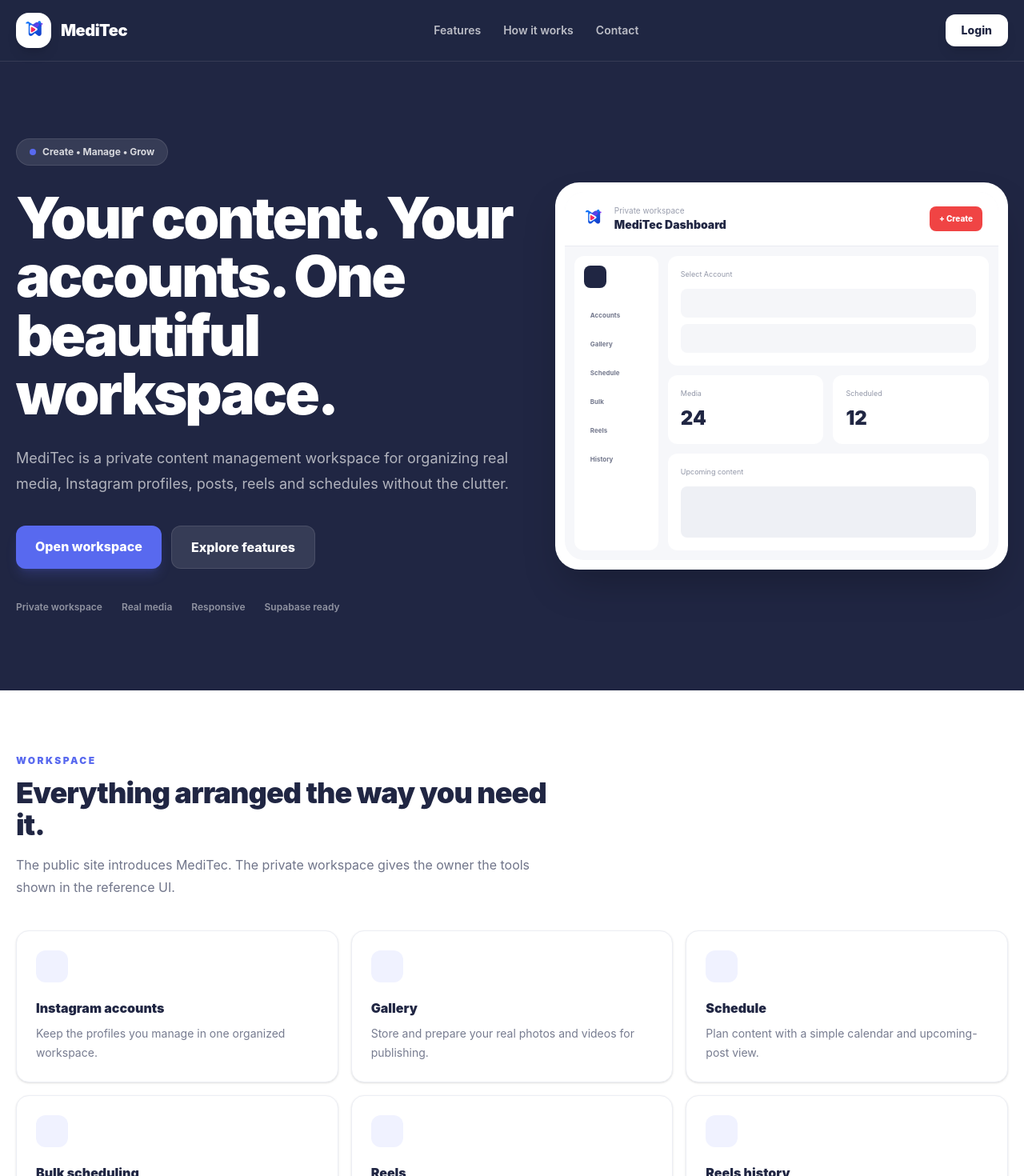
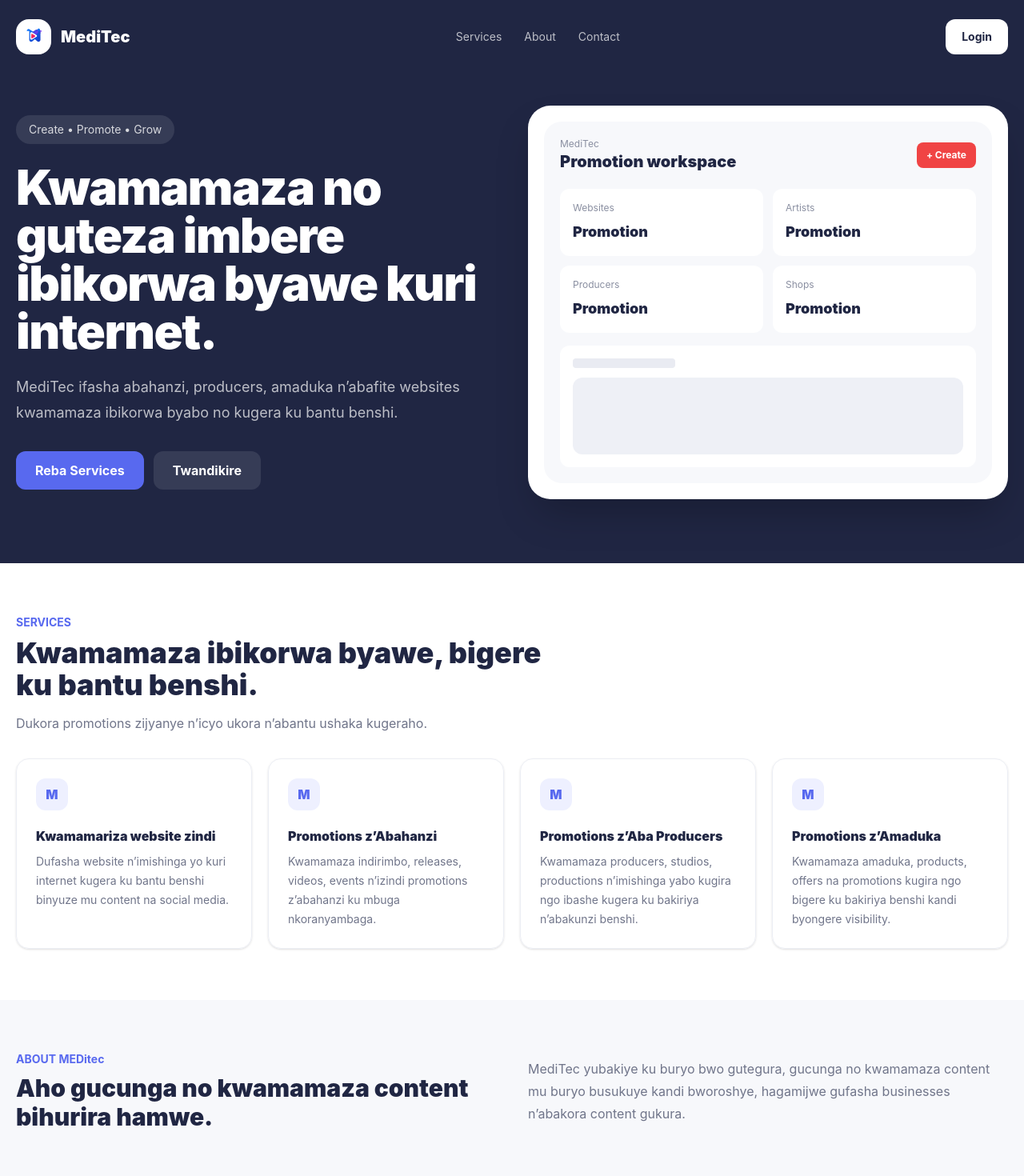
Before and after one commit to senid-221/MedTec, a Next.js app: page / in a window 1280 px wide. Shown: the top 1470 px of the page at 80% size. Built offline with nearby package versions, Linux system fonts and the light colour scheme.

Commit message:
Add MediTec services for websites, artists, producers and shops

```diff
--- a/src/app/page.tsx
+++ b/src/app/page.tsx
@@ -1,102 +1,28 @@
 'use client';
-
 import Image from 'next/image';
 import Link from 'next/link';
 
-const features = [
-  ['Instagram accounts', 'Keep the profiles you manage in one organized workspace.'],
-  ['Gallery', 'Store and prepare your real photos and videos for publishing.'],
-  ['Schedule', 'Plan content with a simple calendar and upcoming-post view.'],
-  ['Bulk scheduling', 'Prepare multiple pieces of content in one workflow.'],
-  ['Reels', 'Create and organize short-form video content quickly.'],
-  ['Reels history', 'Keep a clear record of content you have prepared.'],
+const services = [
+  ['Kwamamariza website zindi', 'Dufasha website n’imishinga yo kuri internet kugera ku bantu benshi binyuze mu content na social media.'],
+  ['Promotions z’Abahanzi', 'Kwamamaza indirimbo, releases, videos, events n’izindi promotions z’abahanzi ku mbuga nkoranyambaga.'],
+  ['Promotions z’Aba Producers', 'Kwamamaza producers, studios, productions n’imishinga yabo kugira ngo ibashe kugera ku bakiriya n’abakunzi benshi.'],
+  ['Promotions z’Amaduka', 'Kwamamaza amaduka, products, offers na promotions kugira ngo bigere ku bakiriya benshi kandi byongere visibility.'],
 ];
 
-export default function Home() {
-  return (
-    <main className="min-h-screen bg-[#202643] text-white">
-      <header className="sticky top-0 z-20 border-b border-white/10 bg-[#202643]/95 backdrop-blur">
-        <div className="mx-auto flex max-w-7xl items-center justify-between px-5 py-4">
-          <Link href="/" className="flex items-center gap-3">
-            <span className="flex h-11 w-11 items-center justify-center rounded-2xl bg-white p-1.5 shadow-lg">
-              <Image src="/logo.svg" alt="MediTec" width={38} height={38} priority />
-            </span>
-            <span className="text-xl font-black tracking-tight">MediTec</span>
-          </Link>
-          <nav className="hidden items-center gap-7 text-sm font-semibold text-white/70 md:flex">
-            <a href="#features" className="hover:text-white">Features</a>
-            <a href="#workflow" className="hover:text-white">How it works</a>
-            <a href="#contact" className="hover:text-white">Contact</a>
-          </nav>
-          <Link href="/login" className="rounded-xl bg-white px-5 py-2.5 text-sm font-extrabold text-[#202643] shadow-lg transition hover:-translate-y-0.5">
-            Login
-          </Link>
-        </div>
-      </header>
-
-      <section className="mx-auto grid max-w-7xl items-center gap-12 px-5 pb-24 pt-16 lg:grid-cols-[1.05fr_.95fr] lg:pt-24">
-        <div>
-          <div className="inline-flex items-center gap-2 rounded-full border border-white/10 bg-white/10 px-4 py-2 text-xs font-bold text-white/80">
-            <span className="h-2 w-2 rounded-full bg-[#5869ef]" /> Create • Manage • Grow
-          </div>
-          <h1 className="mt-7 max-w-3xl text-5xl font-black leading-[1.02] tracking-[-0.04em] md:text-7xl">
-            Your content. Your accounts. One beautiful workspace.
-          </h1>
-          <p className="mt-7 max-w-2xl text-lg leading-8 text-white/65">
-            MediTec is a private content management workspace for organizing real media, Instagram profiles, posts, reels and schedules without the clutter.
-          </p>
-          <div className="mt-9 flex flex-wrap gap-3">
-            <Link href="/login" className="rounded-xl bg-[#5869ef] px-6 py-3.5 font-extrabold shadow-lg shadow-[#5869ef]/20 transition hover:-translate-y-0.5">Open workspace</Link>
-            <a href="#features" className="rounded-xl border border-white/10 bg-white/10 px-6 py-3.5 font-extrabold transition hover:bg-white/15">Explore features</a>
-          </div>
-          <div className="mt-10 flex flex-wrap gap-6 text-xs font-semibold text-white/50">
-            <span>Private workspace</span><span>Real media</span><span>Responsive</span><span>Supabase ready</span>
-          </div>
-        </div>
-
-        <div className="rounded-[30px] bg-white p-3 shadow-2xl shadow-black/25">
-          <div className="overflow-hidden rounded-[24px] bg-[#f6f7fa] text-[#202643]">
-            <div className="flex items-center justify-between border-b border-[#e9ebf1] bg-white px-5 py-4">
-              <div className="flex items-center gap-3"><Image src="/logo.svg" alt="" width={30} height={30}/><div><p className="text-[10px] text-[#9a9eae]">Private workspace</p><p className="text-sm font-black">MediTec Dashboard</p></div></div>
-              <span className="rounded-lg bg-[#f04444] px-3 py-2 text-[10px] font-extrabold text-white">+ Create</span>
-            </div>
-            <div className="grid grid-cols-[105px_1fr] gap-3 p-3">
-              <div className="rounded-xl bg-white p-3">
-                <div className="mb-5 h-7 w-7 rounded-lg bg-[#202643]" />
-                {['Accounts','Gallery','Schedule','Bulk','Reels','History'].map((x) => <div key={x} className="mb-2 rounded-lg px-2 py-2 text-[8px] font-bold text-[#74798d]">{x}</div>)}
-              </div>
-              <div className="space-y-3">
-                <div className="rounded-xl bg-white p-4"><p className="text-[9px] text-[#9297a8]">Select Account</p><div className="mt-3 h-9 rounded-lg bg-[#f5f6f9]"/><div className="mt-2 h-9 rounded-lg bg-[#f5f6f9]"/></div>
-                <div className="grid grid-cols-2 gap-3"><div className="rounded-xl bg-white p-4"><p className="text-[9px] text-[#9297a8]">Media</p><p className="mt-2 text-2xl font-black">24</p></div><div className="rounded-xl bg-white p-4"><p className="text-[9px] text-[#9297a8]">Scheduled</p><p className="mt-2 text-2xl font-black">12</p></div></div>
-                <div className="rounded-xl bg-white p-4"><p className="text-[9px] text-[#9297a8]">Upcoming content</p><div className="mt-3 h-16 rounded-lg bg-[#eef0f5]"/></div>
-              </div>
-            </div>
-          </div>
-        </div>
-      </section>
-
-      <section id="features" className="bg-white py-20 text-[#202643]">
-        <div className="mx-auto max-w-7xl px-5">
-          <div className="max-w-2xl"><p className="text-xs font-black uppercase tracking-[.2em] text-[#5869ef]">Workspace</p><h2 className="mt-3 text-4xl font-black tracking-tight">Everything arranged the way you need it.</h2><p className="mt-4 leading-7 text-[#70758a]">The public site introduces MediTec. The private workspace gives the owner the tools shown in the reference UI.</p></div>
-          <div className="mt-10 grid gap-4 sm:grid-cols-2 lg:grid-cols-3">
-            {features.map(([title, body]) => <div key={title} className="rounded-2xl border border-[#eceef4] bg-white p-6 shadow-sm transition hover:-translate-y-1 hover:shadow-md"><div className="mb-5 h-10 w-10 rounded-xl bg-[#f0f2ff]"/><h3 className="font-black">{title}</h3><p className="mt-2 text-sm leading-6 text-[#777c90]">{body}</p></div>)}
-          </div>
-        </div>
-      </section>
-
-      <section id="workflow" className="bg-[#f6f7fa] py-20 text-[#202643]">
-        <div className="mx-auto max-w-7xl px-5">
-          <div className="grid gap-6 md:grid-cols-3">
-            {[['01', 'Add accounts', 'Pin the Instagram profiles you manage.'], ['02', 'Prepare media', 'Upload your real photos and videos into the gallery.'], ['03', 'Create & schedule', 'Choose a profile, create content and plan when it goes out.']].map(([num, title, body]) => <div key={num} className="rounded-2xl bg-white p-7 shadow-sm"><span className="text-sm font-black text-[#5869ef]">{num}</span><h3 className="mt-4 text-xl font-black">{title}</h3><p className="mt-2 text-sm leading-6 text-[#777c90]">{body}</p></div>)}
-          </div>
-        </div>
-      </section>
-
-      <section id="contact" className="bg-white px-5 py-16 text-center text-[#202643]">
-        <div className="mx-auto max-w-2xl"><h2 className="text-3xl font-black">Ready to manage your content?</h2><p className="mt-3 text-[#777c90]">Enter the private MediTec workspace to start organizing your accounts and content.</p><Link href="/login" className="mt-7 inline-flex rounded-xl bg-[#5869ef] px-6 py-3.5 font-extrabold text-white">Open MediTec</Link></div>
-      </section>
-
-      <footer className="border-t border-white/10 bg-[#202643] px-5 py-8 text-center text-sm text-white/45">© 2026 MediTec · Create • Manage • Grow</footer>
-    </main>
-  );
+export default function Home(){
+ return <main className="min-h-screen bg-[#202643] text-white">
+  <header className="mx-auto max-w-7xl px-5 py-6 flex items-center justify-between">
+   <div className="flex items-center gap-3"><div className="h-11 w-11 rounded-2xl bg-white flex items-center justify-center p-2"><Image src="/logo.svg" alt="MediTec" width={36} height={36}/></div><span className="text-xl font-black">MediTec</span></div>
+   <nav className="hidden md:flex items-center gap-7 text-sm text-white/70"><a href="#services" className="hover:text-white">Services</a><a href="#about" className="hover:text-white">About</a><a href="#contact" className="hover:text-white">Contact</a></nav>
+   <Link href="/login" className="rounded-xl bg-white px-5 py-3 text-sm font-bold text-[#202643]">Login</Link>
+  </header>
+  <section className="mx-auto max-w-7xl px-5 pt-10 pb-20 grid lg:grid-cols-2 gap-10 items-center">
+   <div><div className="inline-flex rounded-full bg-white/10 px-4 py-2 text-sm text-white/80">Create • Promote • Grow</div><h1 className="mt-6 text-5xl md:text-6xl font-black tracking-tight">Kwamamaza no guteza imbere ibikorwa byawe kuri internet.</h1><p className="mt-6 max-w-xl text-lg leading-8 text-white/70">MediTec ifasha abahanzi, producers, amaduka n’abafite websites kwamamaza ibikorwa byabo no kugera ku bantu benshi.</p><div className="mt-8 flex flex-wrap gap-3"><a href="#services" className="rounded-xl bg-[#5869ef] px-6 py-3 font-bold">Reba Services</a><a href="#contact" className="rounded-xl bg-white/10 px-6 py-3 font-bold">Twandikire</a></div></div>
+   <div className="rounded-[28px] bg-white p-5 shadow-2xl"><div className="rounded-[22px] bg-[#f7f8fb] p-5"><div className="flex items-center justify-between"><div><p className="text-xs text-[#8a8fa1]">MediTec</p><h2 className="text-xl font-black text-[#202643]">Promotion workspace</h2></div><span className="rounded-lg bg-[#f04444] px-3 py-2 text-xs font-bold text-white">+ Create</span></div><div className="mt-5 grid grid-cols-2 gap-3">{['Websites','Artists','Producers','Shops'].map(x=><div key={x} className="rounded-xl bg-white p-4"><p className="text-xs text-[#8a8fa1]">{x}</p><p className="mt-2 text-lg font-black text-[#202643]">Promotion</p></div>)}</div><div className="mt-4 rounded-xl bg-white p-4"><div className="h-3 w-32 rounded bg-[#e9ebf2]"/><div className="mt-3 h-24 rounded-xl bg-[#eef0f6]"/></div></div></div>
+  </section>
+  <section id="services" className="bg-white text-[#202643] py-16"><div className="mx-auto max-w-7xl px-5"><div className="max-w-2xl"><p className="text-sm font-bold text-[#5869ef]">SERVICES</p><h2 className="mt-2 text-3xl md:text-4xl font-black">Kwamamaza ibikorwa byawe, bigere ku bantu benshi.</h2><p className="mt-4 text-[#70758a]">Dukora promotions zijyanye n’icyo ukora n’abantu ushaka kugeraho.</p></div><div className="mt-8 grid md:grid-cols-2 lg:grid-cols-4 gap-5">{services.map(([title,desc])=><div key={title} className="rounded-2xl border border-[#eceef4] p-6 shadow-sm"><div className="h-10 w-10 rounded-xl bg-[#eef0ff] flex items-center justify-center text-[#5869ef] font-black">M</div><h3 className="mt-5 font-black">{title}</h3><p className="mt-2 text-sm leading-6 text-[#70758a]">{desc}</p></div>)}</div></div></section>
+  <section id="about" className="bg-[#f7f8fb] text-[#202643] py-16"><div className="mx-auto max-w-7xl px-5 grid md:grid-cols-2 gap-10 items-center"><div><p className="text-sm font-bold text-[#5869ef]">ABOUT MEDitec</p><h2 className="mt-2 text-3xl font-black">Aho gucunga no kwamamaza content bihurira hamwe.</h2></div><p className="text-[#70758a] leading-7">MediTec yubakiye ku buryo bwo gutegura, gucunga no kwamamaza content mu buryo busukuye kandi bworoshye, hagamijwe gufasha businesses n’abakora content gukura.</p></div></section>
+  <section id="contact" className="bg-white text-[#202643] py-14"><div className="mx-auto max-w-7xl px-5 rounded-3xl bg-[#202643] text-white p-8 md:p-12 flex flex-col md:flex-row md:items-center md:justify-between gap-6"><div><h2 className="text-3xl font-black">Ufite icyo ushaka kwamamaza?</h2><p className="mt-2 text-white/60">Tuganire ku promotion ikubereye.</p></div><a href="https://wa.me/250726969060" className="rounded-xl bg-[#5869ef] px-6 py-3 font-bold text-center">Twandikire kuri WhatsApp</a></div></section>
+  <footer className="bg-[#202643] px-5 py-8 text-center text-sm text-white/50">© 2026 MediTec · Create • Promote • Grow</footer>
+ </main>
 }
```
